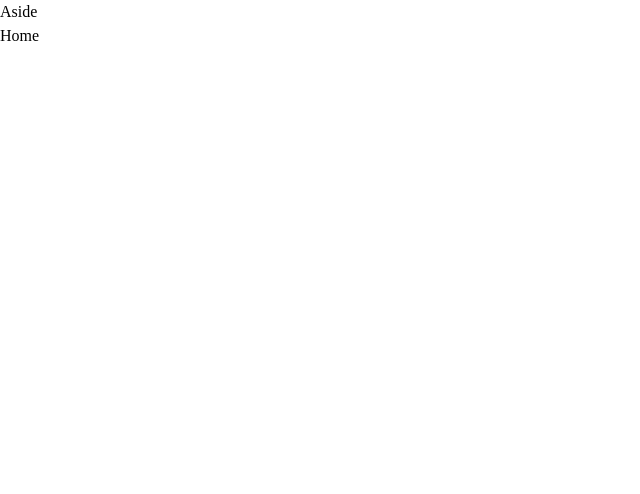
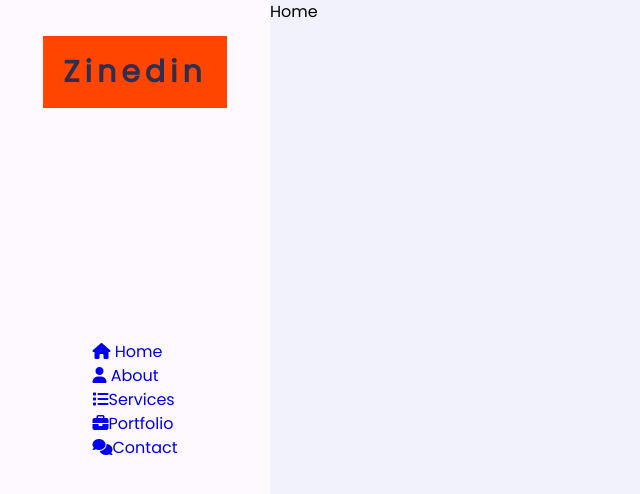
Before and after one commit to zidan555/my-portfolio, a plain HTML site: page index.html in a window 1280 px wide. Shown: the whole page, without its empty margins (0-640 px from the left). Drawn offline with Linux system fonts and the light colour scheme.

Commit message:
4th commit

```diff
--- a/index.html
+++ b/index.html
@@ -20,7 +20,16 @@
     </div>
     <!--Aside Start-->
     <div class="aside">
-     Aside
+      <div class="logo">
+        <a href="#"><span>Z</span>inedin</a>
+      </div>
+      <ul class="nav">
+        <li><a href="#" class="active"><i class="fa fa-home"></i> Home</a></li>
+        <li><a href="#"><i class="fa fa-user"></i>  About</a></li>
+        <li><a href="#"><i class="fa fa-list"></i>Services</a></li>
+        <li><a href="#"><i class="fa fa-briefcase"></i>Portfolio</a></li>
+        <li><a href="#"><i class="fa fa-comments"></i>Contact</a></li>
+      </ul>
     </div>
     <!--Aside End-->
     <!--Main Content Start-->
--- a/style.css
+++ b/style.css
@@ -1,3 +1,4 @@
+@import url('https://fonts.googleapis.com/css2?family=Poppins:ital,wght@0,400;1,500&display=swap');
 :root{
     --bg-black-900:#f2f2fc;
     --bg-black-100:#fdf9ff;
@@ -6,10 +7,10 @@
     --text-black-700:#504e70;
 }
 body{
-    margin: 0;
-    padding: 0;
+
     line-height: 1.5;
     font-size: 16px;
+    font-family: 'Poppins', sans-serif;
 }
 *{
     margin: 0;
@@ -18,3 +19,51 @@ body{
     text-decoration: none;
     box-sizing: border-box;
 }
+::before,::after{
+    box-sizing: border-box;
+
+}
+ul{
+    list-style: none;
+}
+.section{
+    background:var(--bg-black-900);
+    min-height: 100vh;
+    display: block;
+    position: fixed;
+    left: 270px;
+    top: 0;
+    z-index: 0;
+    right: 0;
+    opacity: 1;
+
+}
+.aside{
+    width: 270px;
+    background: var(--bg-black-100);
+    position: fixed;
+    left: 0;
+    top: 0;
+    height: 100%;
+    display: flex;
+    justify-content: center;
+    align-items: center;
+    padding: 30px;
+    z-index: 10;
+}
+.aside .logo{
+    position: absolute;
+    top: 50px;
+    font-size: 30px;
+    text-decoration: capitalize;
+}
+.aside .logo a{
+    color: var(--text-black-900);
+    font-weight: 700;
+    background: orangered;
+    padding: 15px 20px;
+    font-size: 30px;
+    letter-spacing: 5px;
+
+
+}
```
